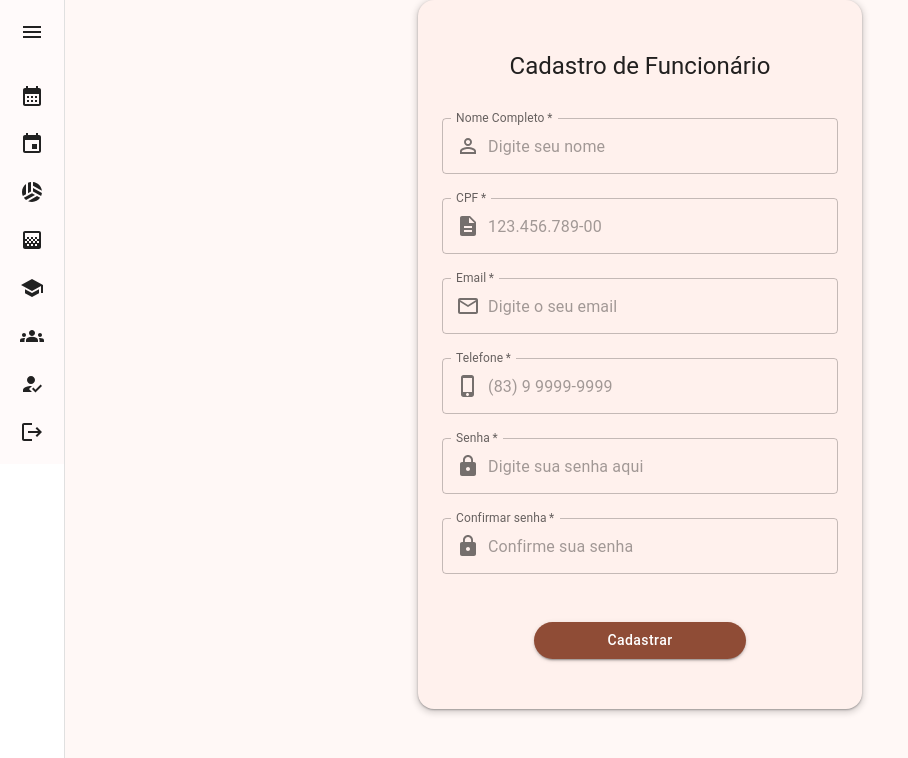
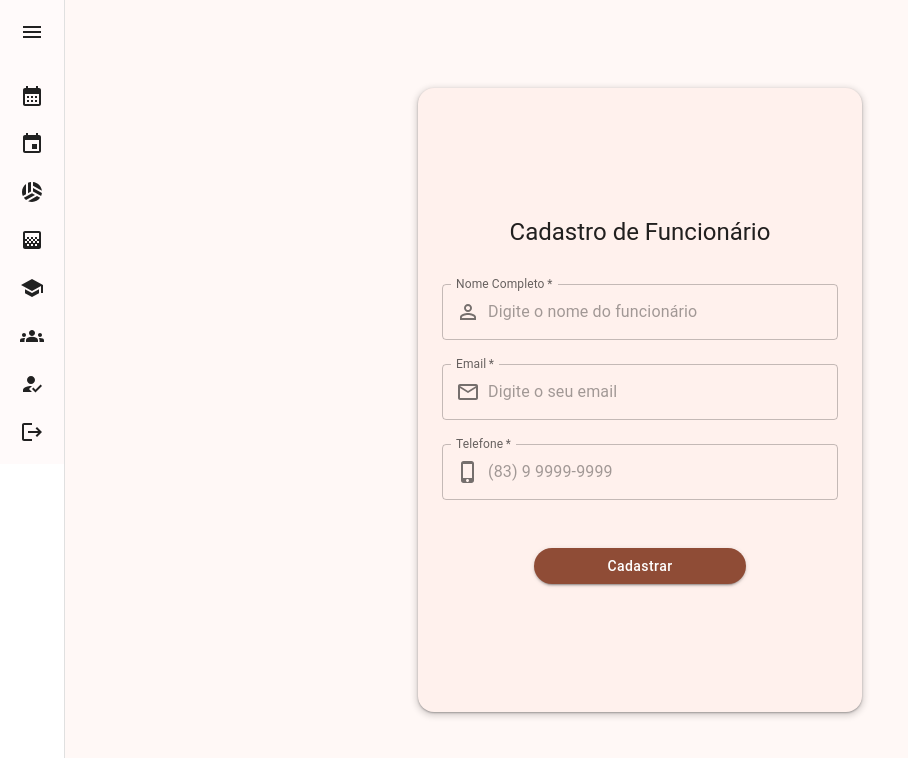
Before and after one commit to Engenharia-de-software-Gp05/Fronted-Complexo-Esportivo-UFCG, a React (Create React App) app: page /register-employee in a window 1280 px wide. Shown: the top 758 px of the page, without its empty margins (0-908 px from the left). Built offline with nearby package versions, Linux system fonts and the light colour scheme; what @devexpress/dx-react-scheduler-material-ui would draw is missing.

Commit message:
fix: resize and buttons

```diff
--- a/src/components/searchBarCustom.js
+++ b/src/components/searchBarCustom.js
@@ -53,7 +53,7 @@ const SearchBarCustom = ({ database, searchFor, onSelectItem }) => {
             )
           }}
         />
-        <div style={{ maxHeight: 690, overflow: 'auto' }}>
+        <div style={{ maxHeight: 650, overflow: 'auto' }}>
           <List>
             {filteredData.map((item) => (
               <ListItemButton
--- a/src/pages/court/listCourts.js
+++ b/src/pages/court/listCourts.js
@@ -30,7 +30,7 @@ export default function ListCourts() {
   };
 
   return (
-    <Container component="section" sx={{ width: 1100, height: 956, mt: 5 }}>
+    <Container component="section" sx={{ width: 1050, height: 910, mt: 1 }}>
       <CssBaseline>
         <Typography variant="h3" sx={{ margin: 3 }}>
           Lista de Quadras
@@ -48,7 +48,7 @@ export default function ListCourts() {
           <Grid
             item
             xs={6}
-            sx={{ width: "100%", height: "100%", bgcolor: "common.white" }}
+            sx={{ width: "100%", height: "20%", bgcolor: "common.white" }}
           >
             <Grid
               container
--- a/src/pages/court/registerCourt.js
+++ b/src/pages/court/registerCourt.js
@@ -46,15 +46,16 @@ export default function CadastrarQuadra() {
         display: "flex",
         justifyContent: "center",
         alignItems: "center",
-        height: "100vh",
+        minHeight: "100vh", // alteração aqui
       }}
     >
-      <Container component="section" maxWidth="xs">
+      <Container component="section" maxWidth="xs" sx={{ py: 16 }}>
+        {" "}
+        {/* alteração aqui */}
         <CssBaseline />
         <Box sx={{ marginBottom: "20px", textAlign: "center" }}>
           <Typography variant="h5">Cadastro de Quadras</Typography>
         </Box>
-
         <form onSubmit={handleSubmit}>
           <TextField
             required
--- a/src/pages/employee/registerEmployee.js
+++ b/src/pages/employee/registerEmployee.js
@@ -1,42 +1,44 @@
-import React, { useState } from 'react';
-import { Box, Container, CssBaseline, TextField, Typography } from '@mui/material';
-import InputAdornment from '@mui/material/InputAdornment';
-import BadgeIcon from '@mui/icons-material/Badge';
-import DescriptionIcon from '@mui/icons-material/Description';
+import React, { useState } from "react";
+import {
+  Box,
+  Container,
+  CssBaseline,
+  TextField,
+  Typography,
+} from "@mui/material";
+import InputAdornment from "@mui/material/InputAdornment";
 import PersonOutlineIcon from "@mui/icons-material/PersonOutline";
-import MailOutlineIcon from '@mui/icons-material/MailOutline';
-import PhoneIphoneIcon from '@mui/icons-material/PhoneIphone';
-import LockIcon from '@mui/icons-material/Lock';
-import ButtonRegister from '../../components/buttonRegister';
+import MailOutlineIcon from "@mui/icons-material/MailOutline";
+import PhoneIphoneIcon from "@mui/icons-material/PhoneIphone";
+import ButtonRegister from "../../components/buttonRegister";
 
 export default function RegisterEmployee() {
-  const [fullName, setFullName] = useState('');
-  const [cpf, setCpf] = useState('');
-  const [phone, setPhone] = useState('');
-  const [password, setPassword] = useState('');
-  const [confirmPassword, setConfirmPassword] = useState('');
+  const [fullName, setFullName] = useState("");
+  const [cpf, setCpf] = useState("");
+  const [phone, setPhone] = useState("");
+  const [password, setPassword] = useState("");
+  const [confirmPassword, setConfirmPassword] = useState("");
   const [passwordError, setPasswordError] = useState(false);
 
   const handleChangeCpf = (event) => {
-    let cpf= event.target.value;
-    cpf = cpf.replace(/\D/g, '');
+    let cpf = event.target.value;
+    cpf = cpf.replace(/\D/g, "");
     cpf = cpf.substring(0, 11);
-    cpf = cpf.replace(/(\d{3})(\d)/, '$1.$2');
-    cpf = cpf.replace(/(\d{3})(\d)/, '$1.$2');
-    cpf = cpf.replace(/(\d{3})(\d{1,2})$/, '$1-$2');
+    cpf = cpf.replace(/(\d{3})(\d)/, "$1.$2");
+    cpf = cpf.replace(/(\d{3})(\d)/, "$1.$2");
+    cpf = cpf.replace(/(\d{3})(\d{1,2})$/, "$1-$2");
     setCpf(cpf);
-  }
+  };
 
   const handleChangePhone = (event) => {
     let phone = event.target.value;
-    phone = phone.replace(/\D/g, '');
+    phone = phone.replace(/\D/g, "");
     phone = phone.substring(0, 11);
-    phone = phone.replace(/(\d{2})(\d)/, '($1) $2');
-    phone = phone.replace(/(\d{5})(\d)/, '$1 $2');
-    phone = phone.replace(/(\d{4})(\d{1,4})$/, '$1-$2');
-    setPhone(phone)
-  }
-
+    phone = phone.replace(/(\d{2})(\d)/, "($1) $2");
+    phone = phone.replace(/(\d{5})(\d)/, "$1 $2");
+    phone = phone.replace(/(\d{4})(\d{1,4})$/, "$1-$2");
+    setPhone(phone);
+  };
 
   const handleSubmit = (event) => {
     event.preventDefault();
@@ -45,13 +47,27 @@ export default function RegisterEmployee() {
       return;
     }
     //
-  }
+  };
 
   return (
-    <Container component="section" maxWidth="xs">
+    <Box
+      sx={{
+        display: "flex",
+        justifyContent: "center",
+        alignItems: "center",
+        minHeight: "100vh",
+      }}
+    >
+      <Container component="section" maxWidth="xs" sx={{ py: 16 }}>
         <CssBaseline />
-      <Box sx={{ marginBottom: '20px', display: 'flex', justifyContent: 'center' }}>
-        <Typography variant='h5'>Cadastro de Funcionário</Typography>
+        <Box
+          sx={{
+            marginBottom: "20px",
+            display: "flex",
+            justifyContent: "center",
+          }}
+        >
+          <Typography variant="h5">Cadastro de Funcionário</Typography>
         </Box>
 
         <form onSubmit={handleSubmit}>
@@ -60,7 +76,7 @@ export default function RegisterEmployee() {
             fullWidth
             margin="normal"
             label="Nome Completo"
-          placeholder="Digite seu nome"
+            placeholder="Digite o nome do funcionário"
             InputProps={{
               startAdornment: (
                 <InputAdornment position="start">
@@ -71,24 +87,8 @@ export default function RegisterEmployee() {
           />
           <TextField
             required
-          onChange={handleChangeCpf}
-          value={cpf}
             fullWidth
-          margin="normal"
-          label="CPF"
-          placeholder="123.456.789-00"
-          InputProps={{
-            startAdornment: (
-              <InputAdornment position="start">
-                <DescriptionIcon />
-              </InputAdornment>
-            ),
-          }}
-        />
-        <TextField
-          required
-          fullWidth
-          type='email'
+            type="email"
             margin="normal"
             label="Email"
             placeholder="Digite o seu email"
@@ -101,7 +101,7 @@ export default function RegisterEmployee() {
             }}
           />
           <TextField
-          type='fone'
+            type="fone"
             onChange={handleChangePhone}
             value={phone}
             required
@@ -117,49 +117,11 @@ export default function RegisterEmployee() {
               ),
             }}
           />
-        <TextField
-          type='password'
-          required
-          fullWidth
-          margin="normal"
-          label="Senha"
-          placeholder="Digite sua senha aqui"
-          value={password}
-          onChange={(e) => setPassword(e.target.value)}
-          InputProps={{
-            startAdornment: (
-              <InputAdornment position="start">
-                <LockIcon />
-              </InputAdornment>
-            ),
-          }}
-        />
-        <TextField
-          type='password'
-          required
-          fullWidth
-          margin="normal"
-          label="Confirmar senha"
-          placeholder="Confirme sua senha"
-          value={confirmPassword}
-          onChange={(e) => {
-            setConfirmPassword(e.target.value);
-            setPasswordError(false);
-          }}
-          error={passwordError}
-          helperText={passwordError ? "As senhas não coincidem" : ""}
-          InputProps={{
-            startAdornment: (
-              <InputAdornment position="start">
-                <LockIcon />
-              </InputAdornment>
-            ),
-          }}
-        />
-        <Box sx={{ display: 'flex', justifyContent: 'center', mt: 5 }}>
+          <Box sx={{ display: "flex", justifyContent: "center", mt: 5 }}>
             <ButtonRegister />
           </Box>
         </form>
       </Container>
+    </Box>
   );
 }
```
Lines whose indentation alone changed are shown as unchanged.
